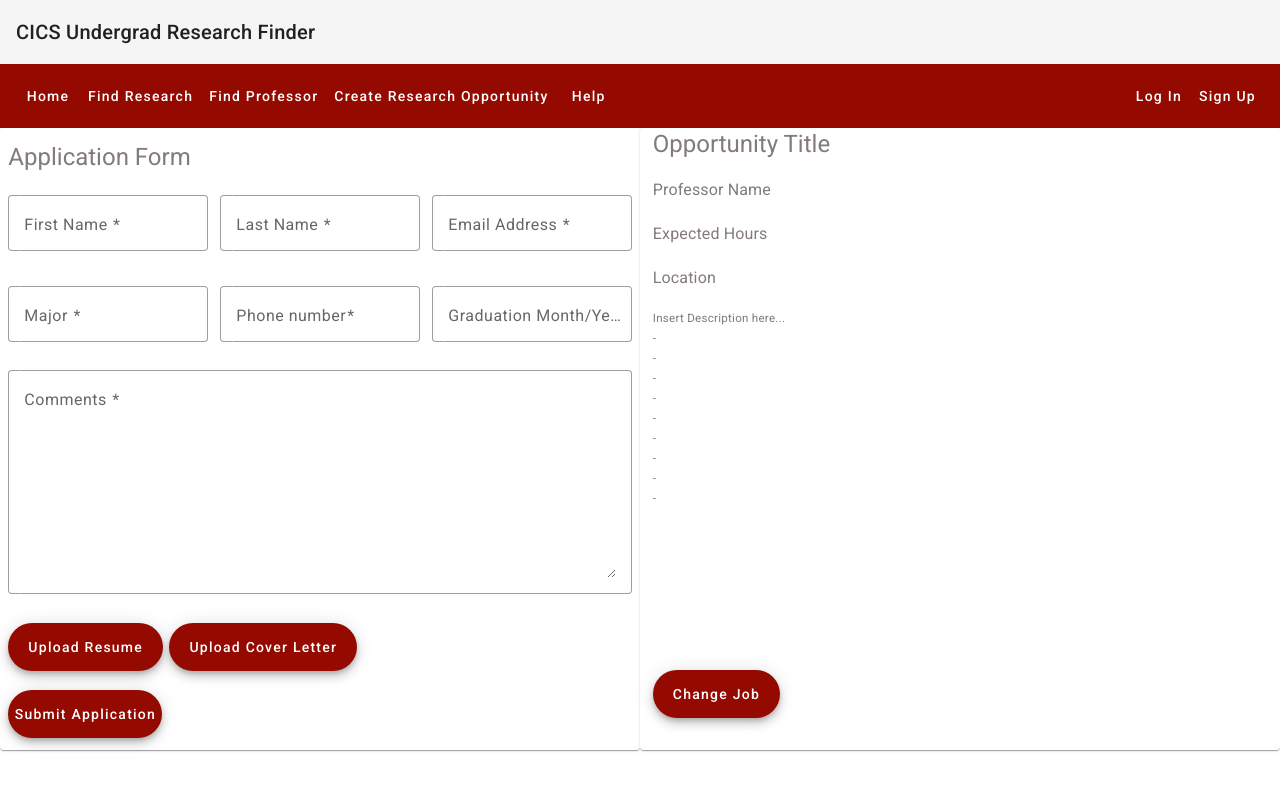
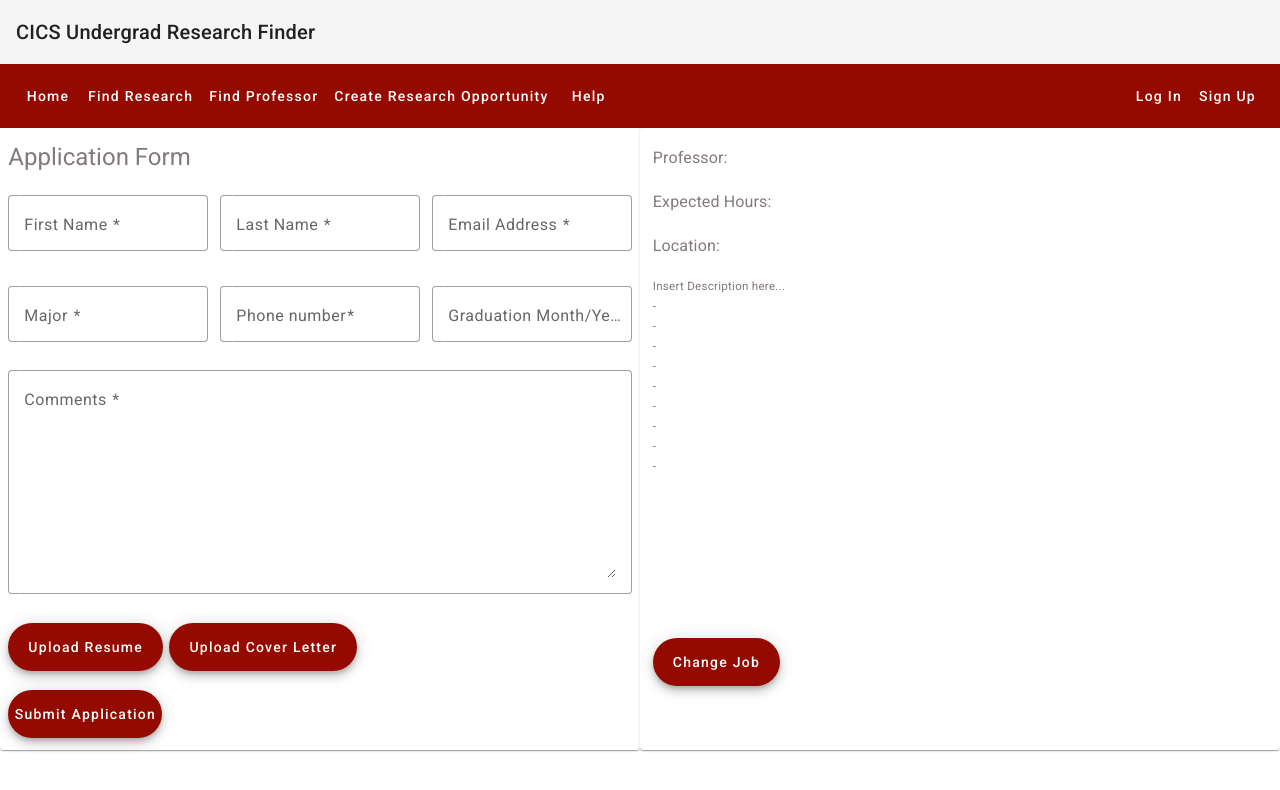
Before and after one commit to ckausika/CS320-Team-U, an Angular app in the folder frontend/project/: page /application in a window 1280 px wide. Shown: the top 790 px of the page. Built offline with nearby package versions, Linux system fonts and the light colour scheme; no server answers.

Commit message:
application page html change

```diff
--- a/frontend/project/src/pages/application-page/application-page.component.html
+++ b/frontend/project/src/pages/application-page/application-page.component.html
@@ -62,16 +62,16 @@
 
     <mat-card class="position-info">
         <h1 class="position-title" style="color: rgb(131, 122, 122);">
-            Opportunity Title
+            {{message.jobTitle}}
         </h1>
         <h3 style="color: rgb(131, 122, 122);">
-            Professor Name
+            Professor: {{message.yourTitle}} {{message.firstName}} {{message.lastName}}
         </h3>
         <h3 style="color: rgb(131, 122, 122);">
-            Expected Hours
+            Expected Hours: {{message.expectedHours}}
         </h3>
         <h3 style="color: rgb(131, 122, 122);">
-            Location
+            Location: {{message.location}}
         </h3>
         <h5 style="color: rgb(131, 122, 122);">
             Insert Description here...
```
